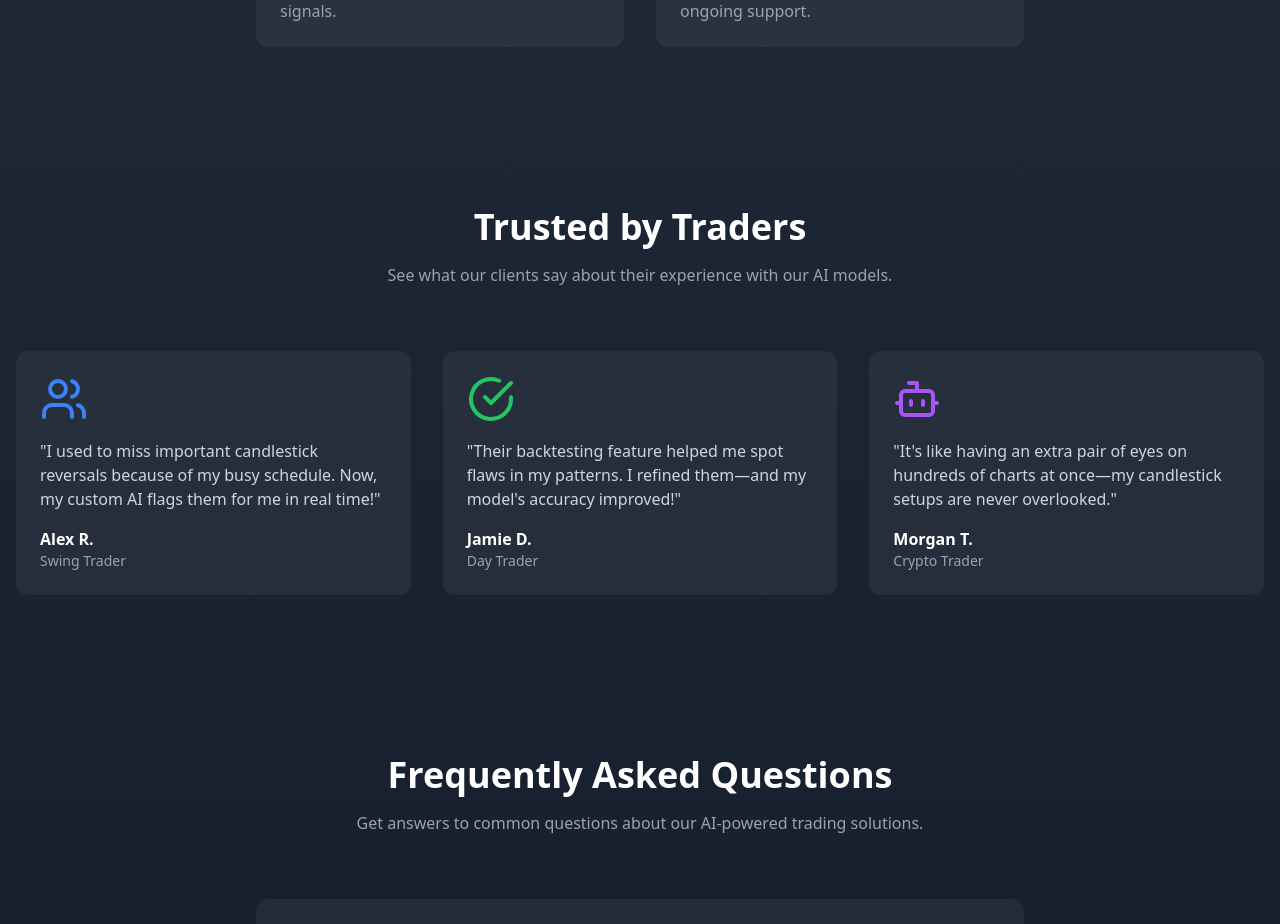
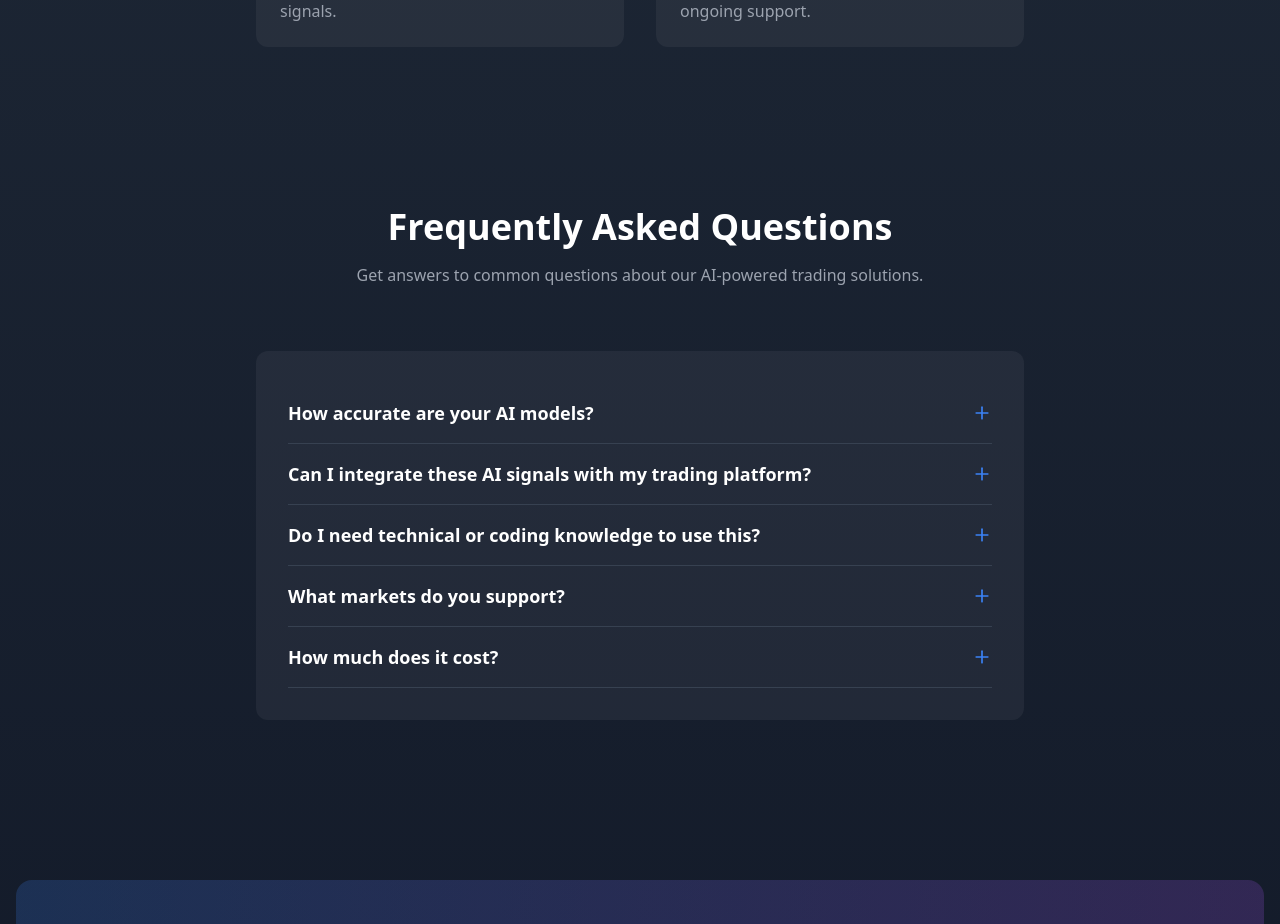
Before and after one commit to karyboy/traderu, a React (Vite) app: page / in a window 1280 px wide. Shown: the part 2380-3304 px from the top of the page. Built offline with nearby package versions, Linux system fonts and the light colour scheme.

Commit message:
removed testis

```diff
--- a/src/App.tsx
+++ b/src/App.tsx
@@ -275,53 +275,6 @@ function App() {
         </div>
       </section>
 
-      {/* Testimonials Section */}
-      <section className="container mx-auto px-4 py-20">
-        <AnimatedSection>
-          <div className="text-center mb-16">
-            <h2 className="text-4xl font-bold mb-4">Trusted by Traders</h2>
-            <p className="text-gray-400 max-w-2xl mx-auto">
-              See what our clients say about their experience with our AI models.
-            </p>
-          </div>
-        </AnimatedSection>
-
-        <div className="grid md:grid-cols-3 gap-8">
-          <AnimatedSection>
-            <div className="bg-white/5 p-6 rounded-xl">
-              <Users className="w-12 h-12 text-blue-500 mb-4" />
-              <p className="text-gray-300 mb-4">
-                "I used to miss important candlestick reversals because of my busy schedule. Now, my custom AI flags them for me in real time!"
-              </p>
-              <p className="font-semibold">Alex R.</p>
-              <p className="text-sm text-gray-400">Swing Trader</p>
-            </div>
-          </AnimatedSection>
-
-          <AnimatedSection>
-            <div className="bg-white/5 p-6 rounded-xl">
-              <CheckCircle className="w-12 h-12 text-green-500 mb-4" />
-              <p className="text-gray-300 mb-4">
-                "Their backtesting feature helped me spot flaws in my patterns. I refined them—and my model's accuracy improved!"
-              </p>
-              <p className="font-semibold">Jamie D.</p>
-              <p className="text-sm text-gray-400">Day Trader</p>
-            </div>
-          </AnimatedSection>
-
-          <AnimatedSection>
-            <div className="bg-white/5 p-6 rounded-xl">
-              <Bot className="w-12 h-12 text-purple-500 mb-4" />
-              <p className="text-gray-300 mb-4">
-                "It's like having an extra pair of eyes on hundreds of charts at once—my candlestick setups are never overlooked."
-              </p>
-              <p className="font-semibold">Morgan T.</p>
-              <p className="text-sm text-gray-400">Crypto Trader</p>
-            </div>
-          </AnimatedSection>
-        </div>
-      </section>
-
       {/* FAQ Section */}
       <section id="faq" className="container mx-auto px-4 py-20">
         <AnimatedSection>
```
